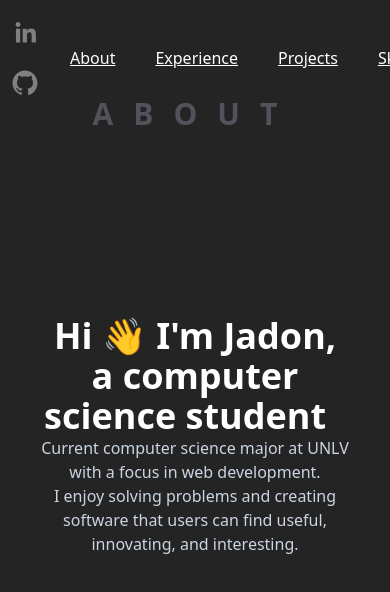
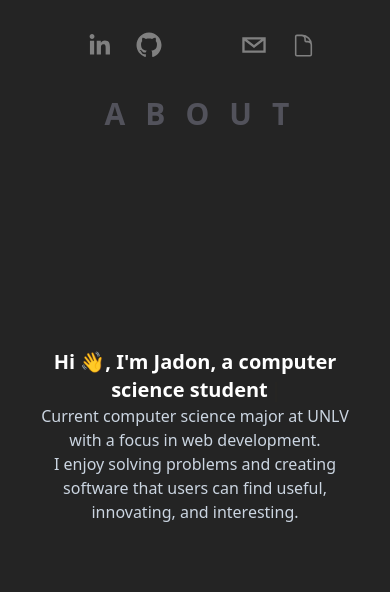
Before and after one commit to noodaj/next, a Next.js app: page / in a window 390 px wide. Shown: the top 592 px of the page. Built offline with nearby package versions, Linux system fonts and the light colour scheme.

Commit message:
media queries

```diff
--- a/components/header.tsx
+++ b/components/header.tsx
@@ -16,7 +16,7 @@ export const Header: FC<Props> = () => {
 
 	let iconStyle = { color: "gray", height: "25px", width: "25px" };
 	return (
-		<header className="sticky top-0 z-10 m-auto flex max-w-7xl flex-row justify-between py-2">
+		<header className="sticky top-0 z-10 m-auto flex max-w-7xl flex-row justify-evenly p-5 md:flex md:justify-between xl:items-center">
 			<div>
 				<SocialIcon
 					url="https://www.linkedin.com/in/jadon-loi-a52193260/"
@@ -29,7 +29,7 @@ export const Header: FC<Props> = () => {
 					bgColor="transparent"
 				></SocialIcon>
 			</div>
-			<div className="m-auto flex">
+			<div className="m-auto hidden sm:flex">
 				<Link href="#about">
 					<button className="button">About</button>
 				</Link>
@@ -61,10 +61,18 @@ export const Header: FC<Props> = () => {
 					</SocialIcon>
 				</CopyToClipboard>
 				<div className="flex flex-col space-x-2 hover:cursor-pointer">
-					<HiOutlineDocument
-						style={iconStyle}
-						//add resume to download
-					></HiOutlineDocument>
+					<Link
+						href=""
+						download
+						onClick={() => {
+							console.log("clicked");
+						}}
+					>
+						{" "}
+						<HiOutlineDocument
+							style={iconStyle}
+						></HiOutlineDocument>
+					</Link>
 				</div>
 			</div>
 		</header>
--- a/components/intro.tsx
+++ b/components/intro.tsx
@@ -6,8 +6,8 @@ export const Intro: FC = () => {
 		<div className="pageBase">
 			<h1 className="headerBase">About</h1>
 			<div className="-mb-20 flex-shrink-0 ">
-				<h1 className="relative flex-shrink-0 text-4xl font-bold">
-					Hi <span className="animate-wave">👋</span> I'm Jadon, a
+				<h1 className="relative flex-shrink-0 text-xl font-bold xs:text-2xl sm:text-3xl md:text-4xl">
+					Hi <span>👋</span>, I'm Jadon, a
 					<Typewriter
 						words={[" programmer.", " computer science student."]}
 						loop={true}
--- a/components/projects.tsx
+++ b/components/projects.tsx
@@ -19,22 +19,22 @@ export const Projects: FC = () => {
 	};
 
 	return (
-		<div className="projectBase">
+		<div className="relative m-auto flex h-screen flex-col items-center justify-evenly space-y-7 overflow-hidden px-10 text-center ">
 			<h1 className="headerBase">Projects</h1>
 			<div
-				className="relative z-20 flex w-full snap-x snap-mandatory overflow-x-scroll
-			 	scrollbar overflow-y-hidden scrollbar-track-[#242424] scrollbar-thumb-[#c4a20a]/80"
+				className="relative z-20 flex max-w- snap-x snap-mandatory overflow-x-scroll
+			 	scrollbar overflow-y-hidden scrollbar-track-[#242424] scrollbar-thumb-[#c4a20a]/80 md:w-full"
 			>
 				{Projs.map((project, i) => (
 					<div
 						className="flex h-screen w-screen flex-shrink-0 snap-center flex-col items-center justify-center space-y-5"
 						key={i}
 					>
-						<h1 className="text-center text-4xl font-semibold underline decoration-[#c4a20a]">
+						<h1 className="text-center text-2xl font-semibold underline decoration-[#c4a20a] sm:text-3xl md:text-4xl">
 							{project.name}
 						</h1>
 
-						<div className="flex flex-row items-center justify-center gap-3 text-xl font-semibold" key={i}>
+						<div className="flex flex-row items-center justify-center gap-3 text-lg font-semibold sm:text-xl" key={i}>
 							Technologies:
 							{project.technologies.map((tech) => {
 								{
@@ -49,7 +49,7 @@ export const Projects: FC = () => {
 								}
 							})}
 						</div>
-						<p className="max-w-4xl text-center text-lg font-normal md:text-left">
+						<p className="max-w-sm text-center text-base font-normal sm:max-w-xl md:max-w-2xl lg:max-w-4xl lg:text-lg">
 							{project.description}
 						</p>
 
--- a/items/projects.ts
+++ b/items/projects.ts
@@ -16,7 +16,15 @@ export const Projs: Project[] = [
         to their cart. They can view their cart, edit item counts, remove items, and "purchase" items.
 		Administrators are able to add items, edit items, and remove items.`,
 		link: "https://github.com/noodaj/marketplace",
-		technologies: ["ts", "react", "html", "tailwind", "next", "sqlite", "prisma"],
+		technologies: [
+			"ts",
+			"react",
+			"html",
+			"tailwind",
+			"next",
+			"sqlite",
+			"prisma",
+		],
 		finished: true,
 	},
 	{
@@ -34,11 +42,8 @@ export const Projs: Project[] = [
 	},
 	{
 		name: "Copycat Wordle",
-		description: `Netflix, 2.0 app that has a Log In and Log Out Authentication
-         with Google. It has a beautiful Home Screen with all the movies
-        looking like Netflix. There is also a subscription page
-        where you can see your actively monthly subscription. We also use
-        Stripe Payments for the monthly Netflix Subscriptions`,
+		description: `Wordle, the game that got popularized when COVID was around. It is time for
+		me to create my copycat version of Wordle with the MERN stack.`,
 		link: "",
 		technologies: [
 			"ts",
@@ -47,7 +52,6 @@ export const Projs: Project[] = [
 			"mongodb",
 			"html",
 			"css",
-			"gql",
 		],
 		finished: false,
 	},
--- a/package.json
+++ b/package.json
@@ -5,8 +5,7 @@
   "scripts": {
     "dev": "next dev",
     "build": "next build",
-    "start": "next start",
-    "lint": "next lint"
+    "start": "next start"
   },
   "dependencies": {
     "@next/font": "13.1.1",
--- a/styles/globals.css
+++ b/styles/globals.css
@@ -14,9 +14,9 @@
 		@apply relative z-0 mx-auto flex h-screen max-w-full flex-col items-center justify-evenly overflow-hidden text-left;
 	}
 	.skills {
-		@apply h-16 w-16;
+		@apply h-10 w-10 xs:h-12 xs:w-12 sm:h-14 sm:w-14 md:h-16 md:w-16;
 	}
 }
 .headerBase {
-	@apply absolute top-24 text-3xl font-semibold uppercase tracking-[20px] text-zinc-600;
+	@apply absolute ml-[24px] top-24 text-3xl font-semibold uppercase tracking-[20px] text-zinc-600;
 }
--- a/tailwind.config.js
+++ b/tailwind.config.js
@@ -5,7 +5,11 @@ module.exports = {
 		"./components/**/*.{js,ts,jsx,tsx}",
 	],
 	theme: {
-		extend: {},
+		extend: {
+			screens: {
+				'xs': '475px'
+			}
+		},
 	},
 	plugins: [
 		require('tailwind-scrollbar')
```
Also changed, not shown: 1 other file (tests, documents, lock files or other folders).
